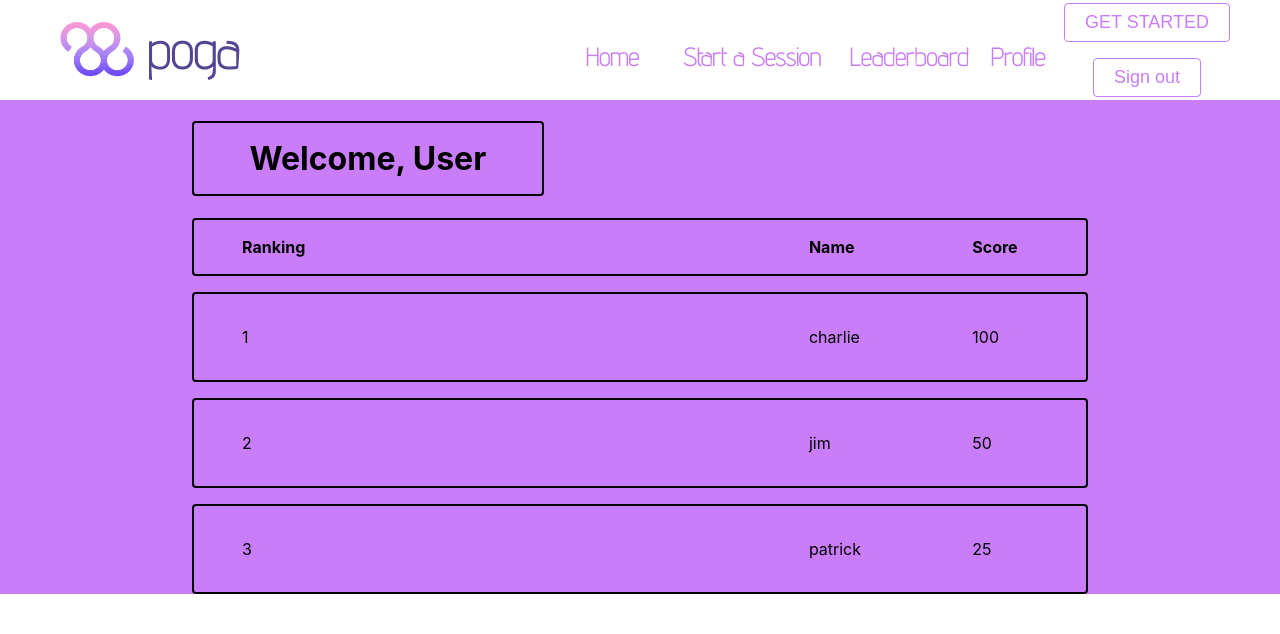
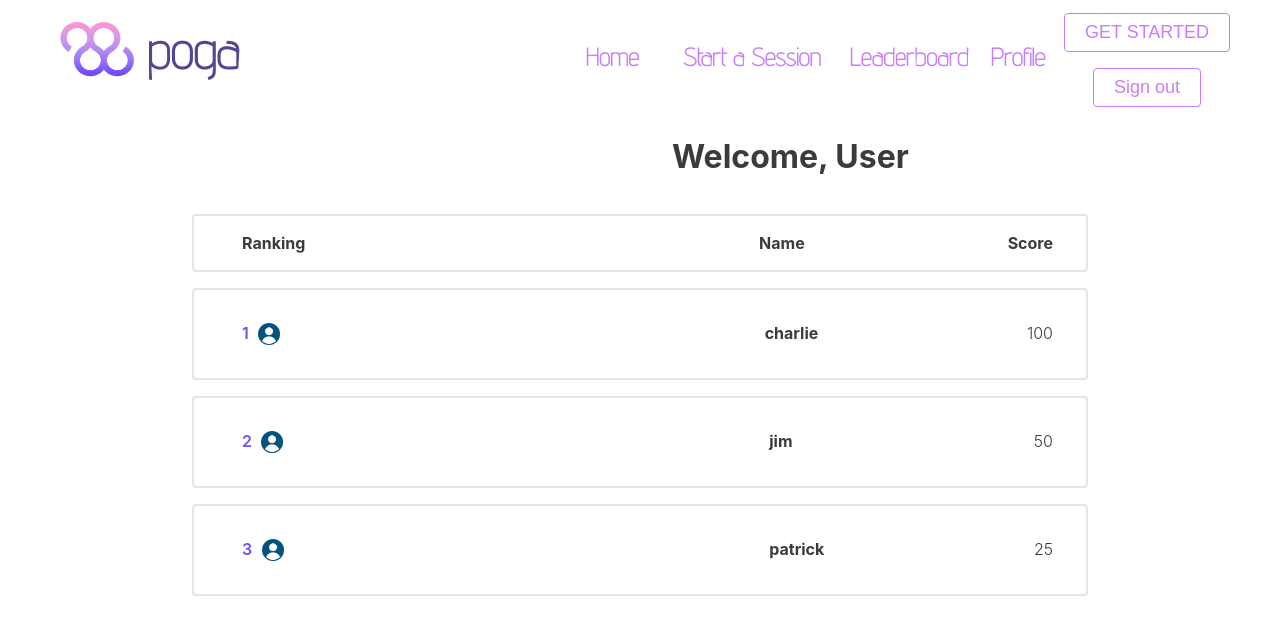
Before and after one commit to PennSpark/sp21-poga, a React (Create React App) app: page /leaderboard in a window 1280 px wide. Shown: the top 634 px of the page. Built offline with nearby package versions, Linux system fonts and the light colour scheme; what @react-firebase/auth would draw is missing.

Commit message:
style leaderboard page

```diff
--- a/src/components/Navbar.js
+++ b/src/components/Navbar.js
@@ -1,4 +1,4 @@
-import React, {useState } from 'react';
+import React, { useState } from 'react';
 import { Link, useHistory } from 'react-router-dom';
 import { FaBars, FaTimes } from 'react-icons/fa';
 import { Button } from './Button';
@@ -28,13 +28,13 @@ function Navbar() {
 
   const history = useHistory();
   const onLogout = () => {
-        firebase.auth().signOut().then(function() {
-          firebase.auth().onAuthStateChanged(function(user) {
+    firebase.auth().signOut().then(function () {
+      firebase.auth().onAuthStateChanged(function (user) {
         if (!user) {
           history.push("/sign-up");
         }
       });
-        }).catch(function(error) {
+    }).catch(function (error) {
       console.log(error);
     });
   }
@@ -47,7 +47,7 @@ function Navbar() {
             <div className='navbar-container container'>
               <Link to='/' className='navbar-logo' onClick={closeMobileMenu}>
                 {/* <RiPlantLine className='navbar-icon' /> */}
-                  <img className="navbar-image" src={logo} alt="Logo"/>
+                <img className="navbar-image" src={logo} alt="Logo" />
                   poga
                 </Link>
               <div className='menu-icon' onClick={handleClick}>
@@ -59,8 +59,6 @@ function Navbar() {
                     Home
                     </Link>
                 </li>
-
-                  <IfFirebaseAuthed>
                 <li className='nav-item'>
                   <Link
                     to='/tf-page'
@@ -70,8 +68,6 @@ function Navbar() {
                     Start a Session
                     </Link>
                 </li>
-                  </IfFirebaseAuthed>
-
                 <li className='nav-item'>
                   <Link
                     to='/leaderboard'
--- a/src/screens/LeaderboardPage/Leaderboard.js
+++ b/src/screens/LeaderboardPage/Leaderboard.js
@@ -1,10 +1,11 @@
 import React from "react";
 import '../../style/Leaderboard.css';
+import defaultProfile from '../../images/default-profile.png';
 
 const exampleData = [
-  { id: 1, name: "jim", score: 50.00 },
-  { id: 2, name: "charlie", score: 100 },
-  { id: 3, name: "patrick", score: 25.00 }
+  { id: 1, picture: defaultProfile, name: "jim", score: 50.00 },
+  { id: 2, picture: defaultProfile, name: "charlie", score: 100 },
+  { id: 3, picture: defaultProfile, name: "patrick", score: 25.00 }
 ]
 
 
@@ -25,12 +26,13 @@ function Leaderboard() {
               <th id="score-col"> Score </th>
             </tr>
             {exampleData.map((item, index) => (
-                <tr className="data-row">
-                  <td className="ranking"> {index + 1} </td>
-                  <td className="user-name"> {item.name} </td>
-                  <td className="score"> {item.score} </td>
-                </tr>
-              )
+              <tr className="data-row">
+                <td className="ranking"> {index + 1}   <img src={item.picture} alt="defaultPicture"
+                  width="22" height="22" /> </td>
+                <td className="user-name"> {item.name} </td>
+                <td className="score"> {item.score} </td>
+              </tr>
+            )
             )}
           </table>
         </div>
--- a/src/style/Button.css
+++ b/src/style/Button.css
@@ -23,7 +23,7 @@
     padding: 8px 20px;
     border: 1px solid var(--primary);
     transition: all 0.3s ease-out;
-    transform: translateY(0px); /*This moves the button in the navbar up and down */
+    transform: translateY(10px); /*This moves the button in the navbar up and down */
   }
 
   .btn--medium {
--- a/src/style/Leaderboard.css
+++ b/src/style/Leaderboard.css
@@ -4,23 +4,20 @@
     display: flex;
     flex: 1;
     flex-direction: column;
-    background-color: #CA7DF9;
 }
 
 #board-title {
     display: flex;
+
 }
 
 #welcome-user {
-    margin-left: 6em;
+    color: #3b3b3b;
+    margin-left: 20.5em;
     padding: 0.5em;
     display: flex;
-    flex: 0.3;
+    flex: 0.4;
     justify-content: center;
-    border-color: black;
-    border-radius: 4px;
-    border-width: 2px;
-    border-style: solid;
 }
 
 #table-container {
@@ -41,33 +38,61 @@
     flex: 1;
     padding: 1em 2em 1em 2em;
     border-radius: 4px;
-    border: 2px solid black;
+    border: 2px solid #E5E5E5;
 }
 
-#name-col, .user-name {
+#name-col {
+    color: #3b3b3b;
     display: flex;
-    flex: 0.2;
+    flex: 0.383;
     text-align: left;
+    font-weight: bold;
 }
 
-#ranking-col, .ranking {
+.user-name {
+    color: #3b3b3b;
     display: flex;
-    flex: 0.7;
+    word-spacing: 30px;
+    flex: 0.4;
+    text-align: left;
+    font-weight: bold;
+}
+
+#ranking-col{
+    color: #3b3b3b;
+    display: flex;
+    flex: 0.8;
     text-align: left;
     padding-left: 1em;
 }
 
-#score-col, .score{
+.ranking {
+    color: #724CF9;
+    font-weight: 600;
     display: flex;
-    flex: 0.1;
+    flex: 0.8;
     text-align: left;
+    padding-left: 1em;
+}
+
+#score-col{
+    color: #3b3b3b;
+    display: flex;
+    text-align: right;
+}
+
+.score{
+    color: #3b3b3b;
+    font-weight: 300;
+    display: flex;
+    text-align: right;
 }
 
 .data-row {
     display: flex;
     flex: 1;
     border-radius: 4px;
-    border: 2px solid black;
+    border: 2px solid #E5E5E5;
     padding: 2em;
     box-sizing: border-box;
     margin-top: 1em;
```
Also changed, not shown: src/images/default-profile.png (added), 1 other file (tests, documents, lock files or other folders). Lines whose indentation alone changed are shown as unchanged.
